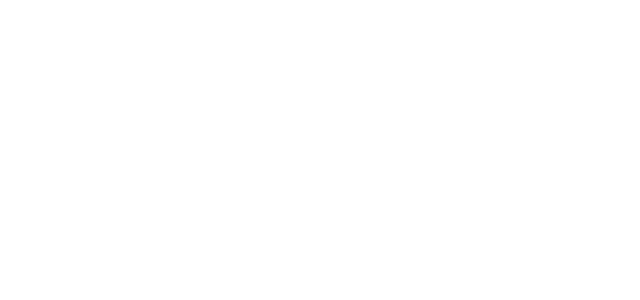
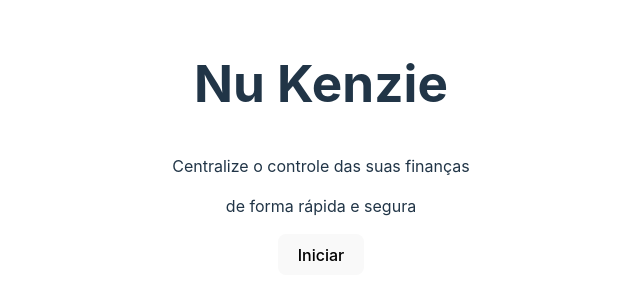
Before and after one commit to Kenzie-Academy-Brasil-Developers/nu-kenzie-react-app, a React (Vite) app in the folder nu-kenzie/: page / in a window 1280 px wide. Shown: the part 256-556 px from the top of the page, without its empty margins (319-959 px from the left). Built offline with nearby package versions, Linux system fonts and the light colour scheme.

Commit message:
feat: Section HTML structure in the opening page

```diff
--- a/nu-kenzie/src/App.jsx
+++ b/nu-kenzie/src/App.jsx
@@ -1,11 +1,13 @@
 import { useState } from 'react'
 import './App.css'
+import { Section } from './components/Opening Page/Section/section'
 
 function App() {
   const [count, setCount] = useState(0)
 
   return (
     <div className="App">
+      <Section/>
     </div>
   )
 }
--- a/nu-kenzie/src/components/Opening Page/Section/section.jsx
+++ b/nu-kenzie/src/components/Opening Page/Section/section.jsx
@@ -0,0 +1,11 @@
+
+export function Section () {
+    return (
+        <section>
+            <h1><span>Nu</span> Kenzie</h1>
+            <p>Centralize o controle das suas finanças</p>
+            <p>de forma rápida e segura</p>
+            <button>Iniciar</button>
+        </section>
+    )
+}
```
